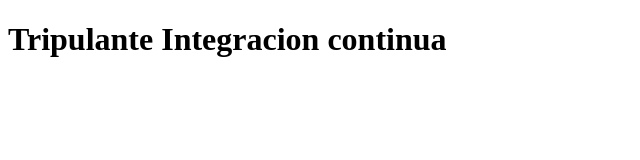
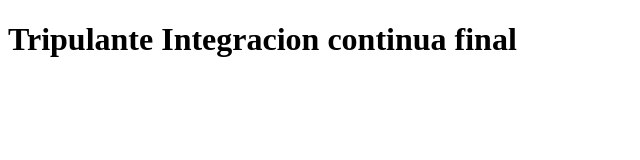
Before and after one commit to Licethd/tripulanteInte, a website: page html/index.html in a window 1280 px wide. Shown: the whole page, without its empty margins (0-640 px from the left). Drawn offline with Linux system fonts and the light colour scheme.

Commit message:
pruebas push

```diff
--- a/html/index.html
+++ b/html/index.html
@@ -9,6 +9,6 @@
 		<title>Document</title>
 	</head>
 	<body>
-		<h1>Tripulante Integracion continua</h1>
+		<h1>Tripulante Integracion continua final</h1>
 	</body>
 </html>
```
